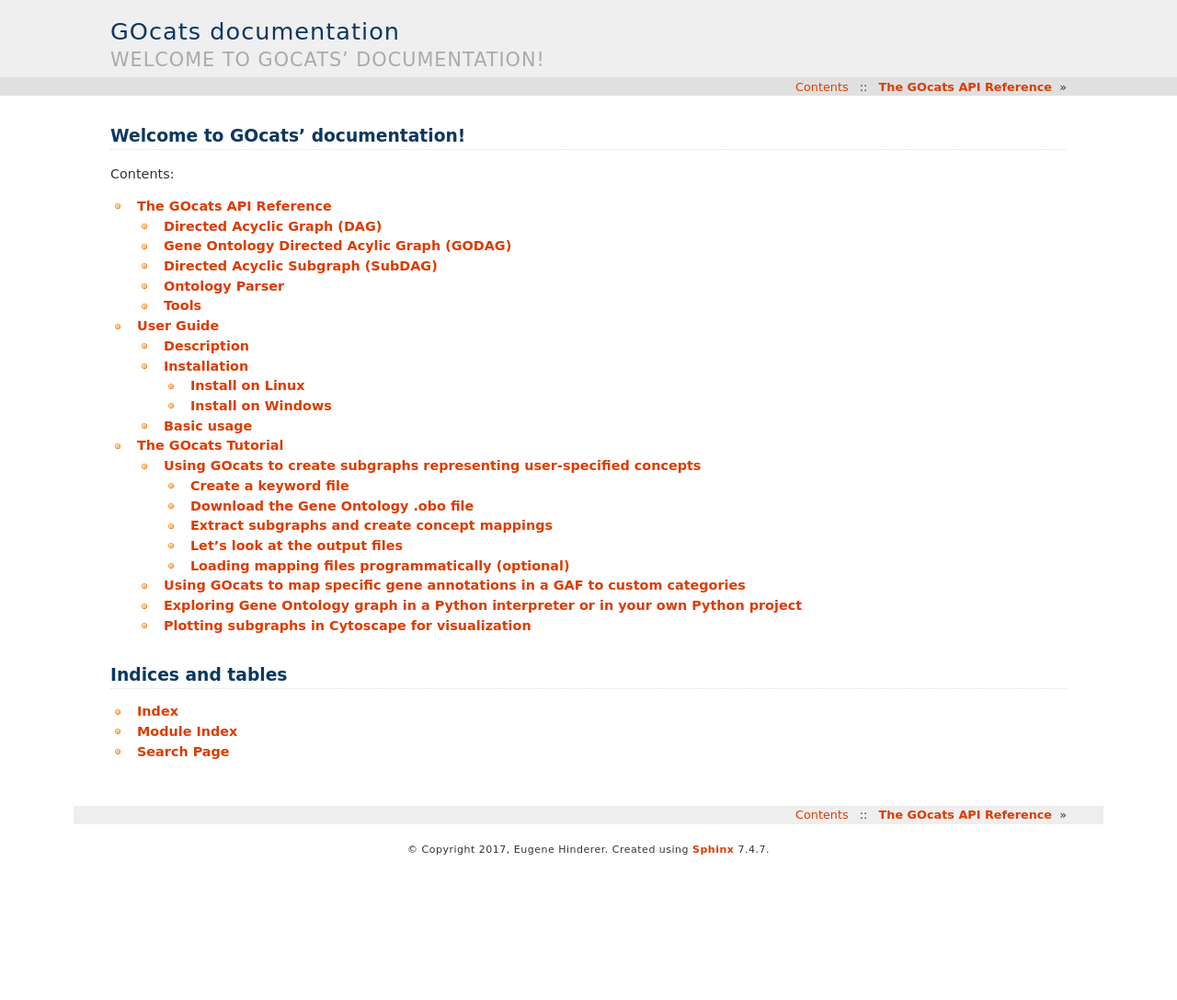
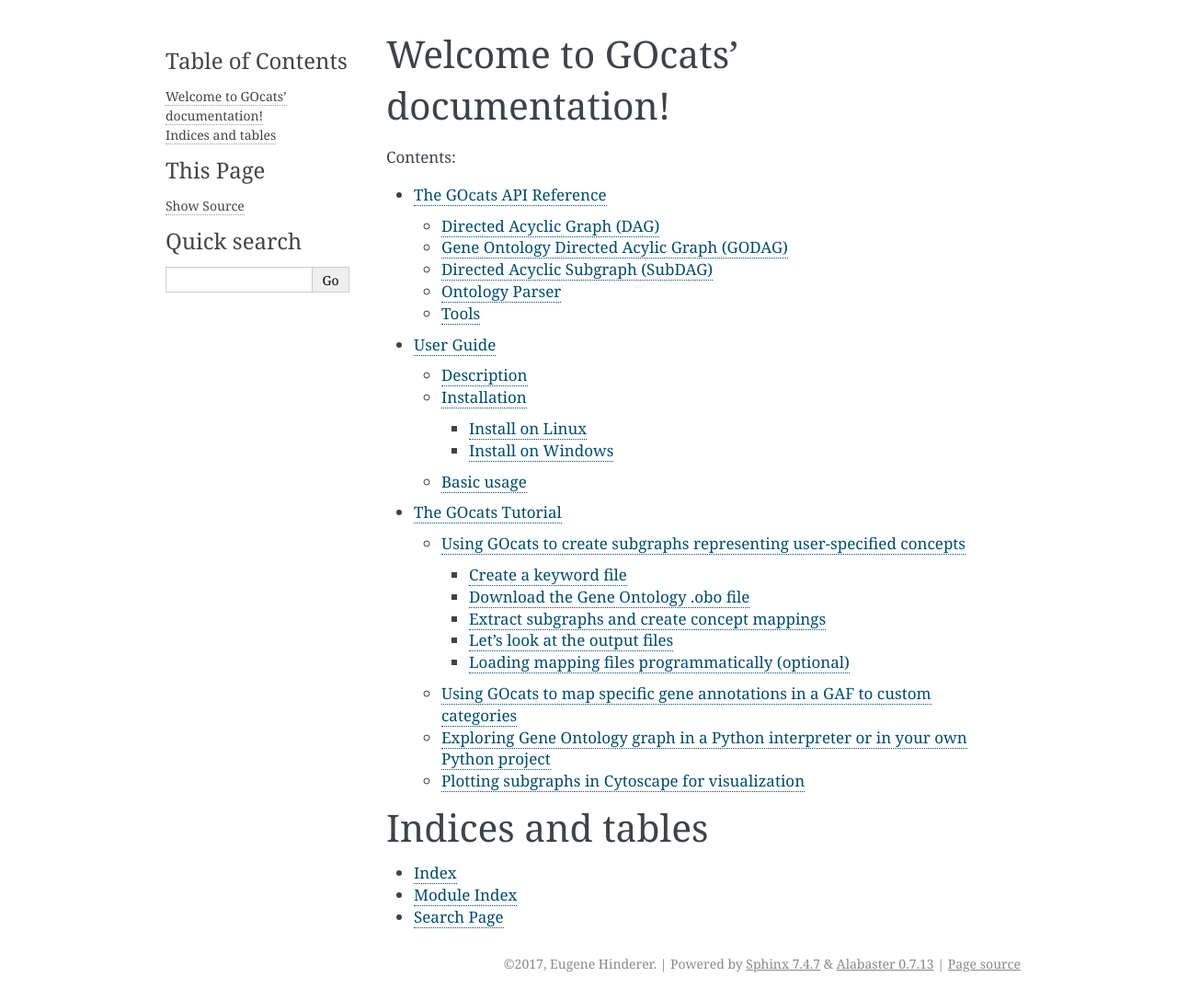
Before and after one commit to MoseleyBioinformaticsLab/GOcats, a Sphinx documentation site: the page built from doc/index.rst, in a window 1280 px wide. Shown: the whole page at 92% size. Built offline with Sphinx 7.4.7, drawn with Linux system fonts in a browser that asks for light colours; formulas are drawn with MathJax 3; the version number could not be read and is left out; before the commit the page ends 941 px from its top, so only the background shows below that.

Commit message:
Update conf.py
Reverting to default html theme for consistency with other projects.

```diff
--- a/doc/conf.py
+++ b/doc/conf.py
@@ -129,7 +129,7 @@
 # The theme to use for HTML and HTML Help pages.  See the documentation for
 # a list of builtin themes.
 #
-html_theme = 'haiku'
+# html_theme = 'haiku'
 
 # Theme options are theme-specific and customize the look and feel of a theme
 # further.  For a list of options available for each theme, see the
```
